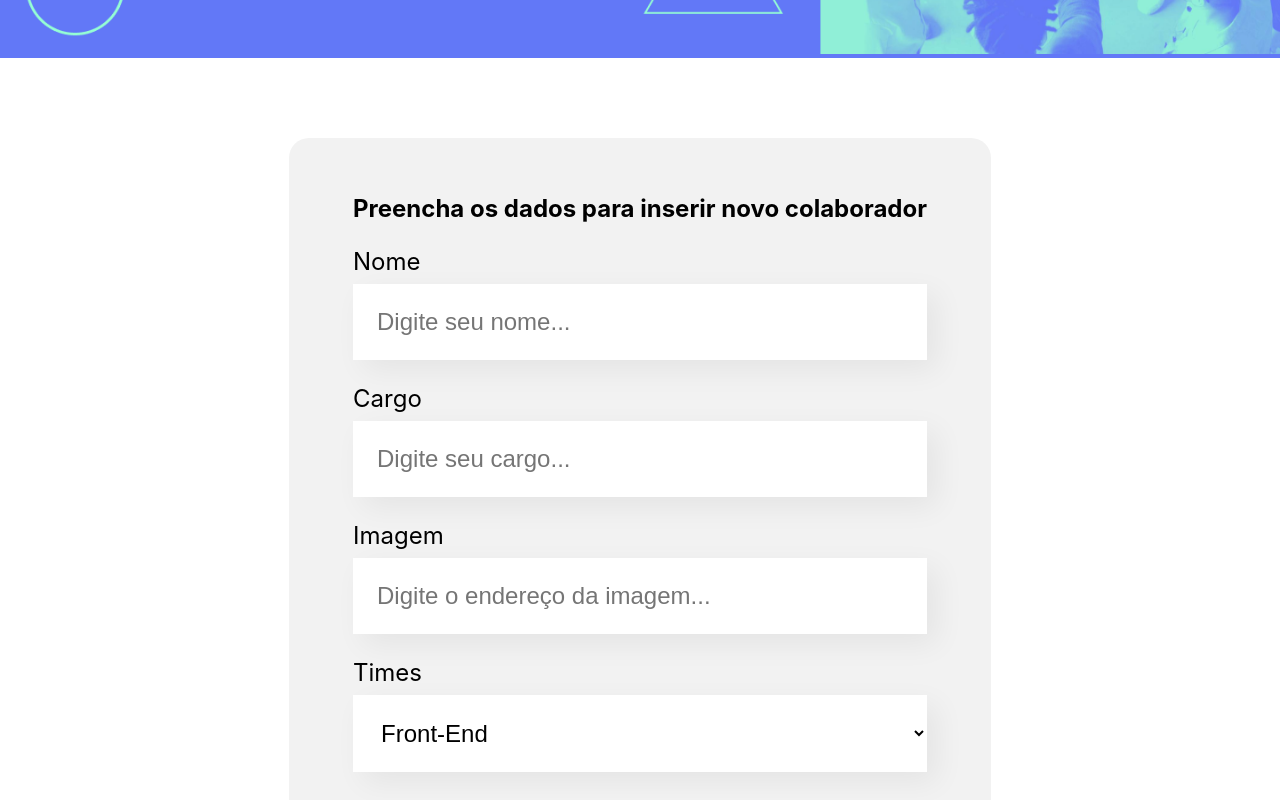
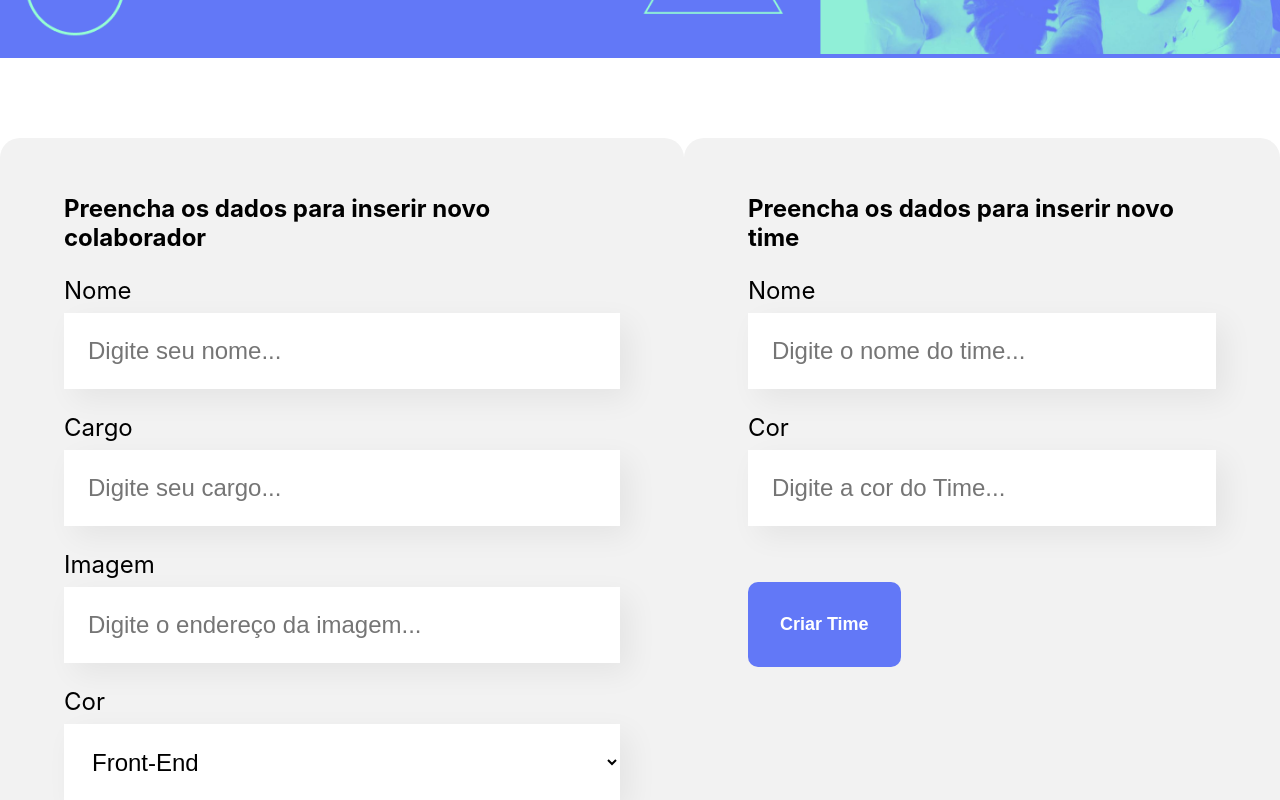
Before and after one commit to Miguel1138/organo, a React (Create React App) app: page / in a window 1280 px wide. Shown: the part 440-1240 px from the top of the page. Built offline with nearby package versions, Linux system fonts and the light colour scheme; the HTML template or start-up script is replaced by a standard one.

Commit message:
Feat: Feito ajustes para método onSave de novos times.

```diff
--- a/src/App.js
+++ b/src/App.js
@@ -44,16 +44,23 @@ function App() {
   }
 
   const [members, setMembers] = useState([]);
-  const addNewMember = (member) => setMembers([...members, member]);
-  function deleteMember(id) {
-     setMembers(members.filter(member => member.id !== id));
-  }
+  const addNewMember = (member) => { setMembers([...members, member]); };
+  const deleteMember = (id) => {
+    setMembers(members.filter(member => member.id !== id));
+  };
 
+  const addNewTeam = (newTeam) => {
+     setTeams([...teams, { ...newTeam, id: uuidv4() }]);
+  };
 
   return (
     <div className="App">
       <Banner />
-      <Form teamsName={teams.map(team => team.name)} onMemberRegister={member => addNewMember(member)}/>
+      <Form
+        teamsName={teams.map(team => team.name)}
+        onMemberRegister={member => addNewMember(member)}
+        onTeamRegister={team => addNewTeam(team)}
+      />
       {teams.map(team => <Team
         key={team.id} team={team}
         members={members.filter(member => member.team === team.name)}
--- a/src/components/Form/index.js
+++ b/src/components/Form/index.js
@@ -4,9 +4,10 @@ import Dropdown from '../Dropdown';
 import Button from '../Button';
 import { useState } from 'react';
 import { v4 as uuidv4 } from 'uuid';
+import TeamForm from '../TeamForm';
 
 
-const Form = ({ teamsName, onMemberRegister }) => {
+const Form = ({ teamsName, onMemberRegister, onTeamRegister }) => {
     const onSave = (event) => {
         event.preventDefault();
         onMemberRegister({
@@ -41,10 +42,13 @@ const Form = ({ teamsName, onMemberRegister }) => {
                     label="Imagem" placeholder="Digite o endereço da imagem"/>
                 <Dropdown
                     value={team} onChange={value => setTeam(value)}
-                    isRequired={true} label="Times" items={teamsName} />
+                    isRequired={true} label="Cor" items={teamsName} />
                 <Button> Criar Card </Button>
             </form>
+           <TeamForm onTeamRegister={onTeamRegister}/>
         </section>
+
+
     );
 };
 
```
